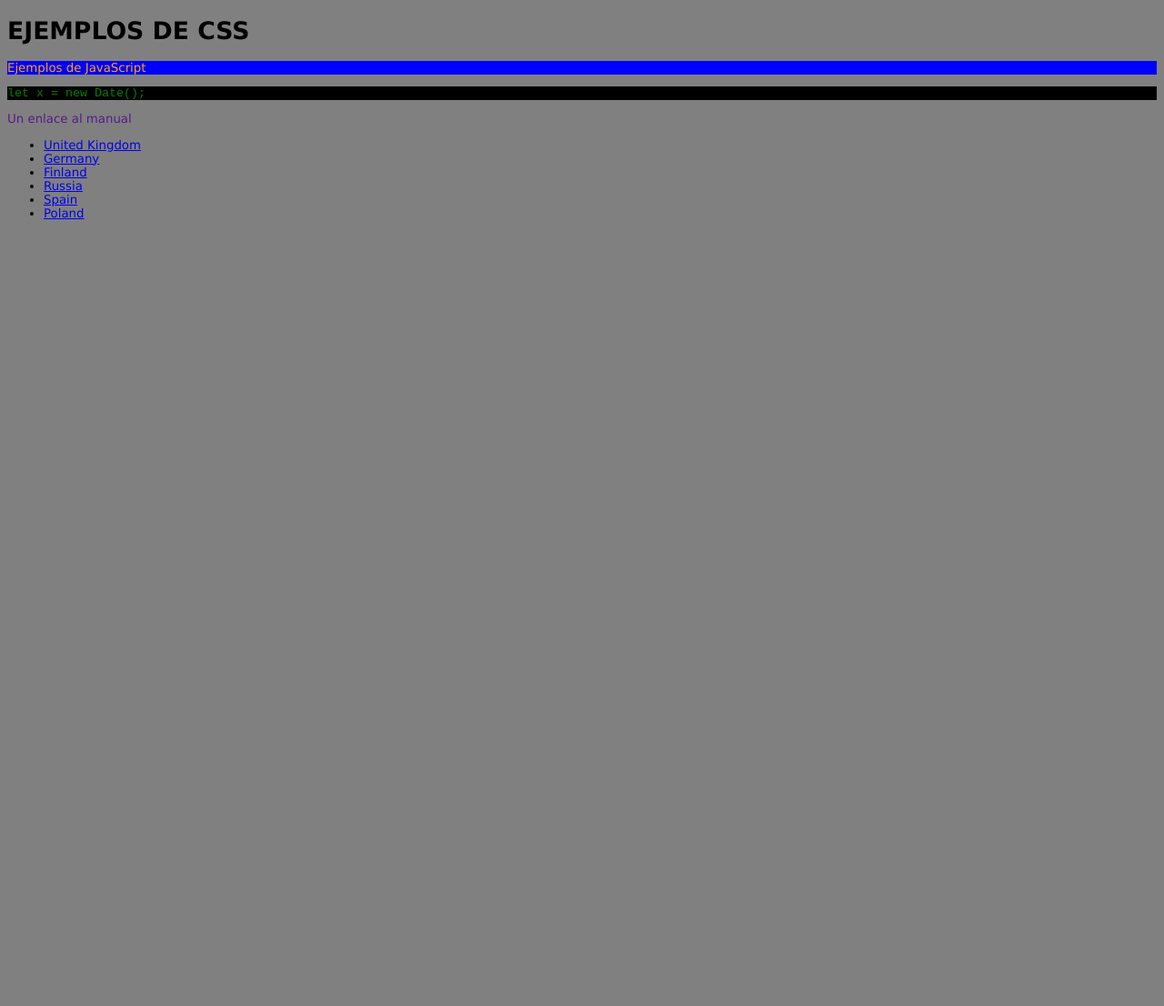
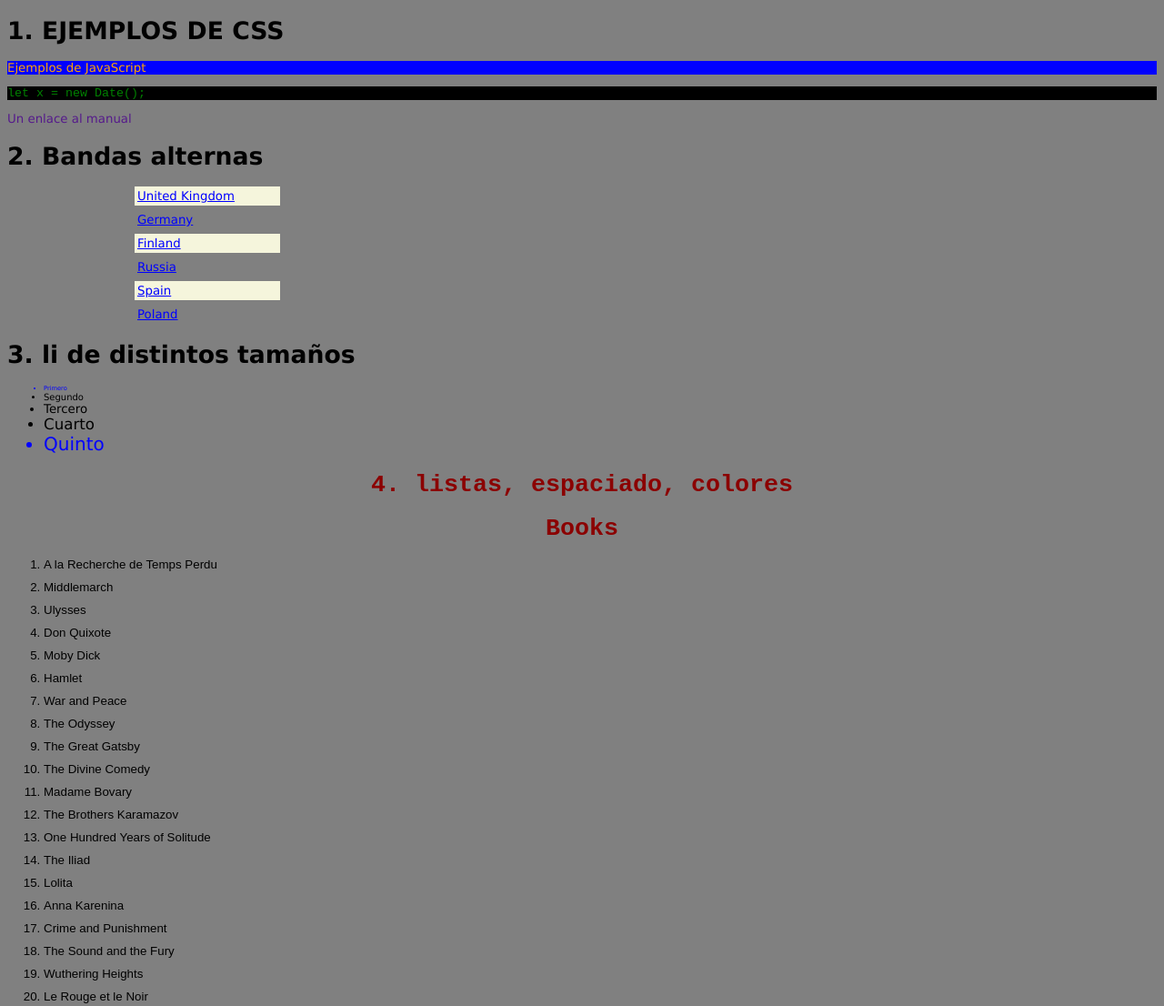
Before and after one commit to joseantonioperez123/DIW26-27, a plain HTML site: page CSS/R2_colores_fuentes_pseudoclases.html in a window 1280 px wide. Shown: the whole page at 91% size. Before the commit the page ends 800 px from the top, so only its background shows below. Drawn offline with Linux system fonts and the light colour scheme.

Commit message:
Relación 2

```diff
--- a/CSS/R2_colores_fuentes_pseudoclases.html
+++ b/CSS/R2_colores_fuentes_pseudoclases.html
@@ -29,10 +29,47 @@
         #título {
             font: "Verdana" 40px gray;
         }
+        /* ejercicio 2 */
+        #ejercicio2 { width: 300px; }
+        .paises {
+            list-style: none;
+            padding: 0;
+            margin-left: 140px;
+        }
+        .paises li {
+            padding: 3px;
+            margin-bottom: 5px;
+        }
+        .paises li:nth-child(odd) { background-color: beige; }
+        .paises li:nth-child(even) { background-color: gray; }
+        #ejercicio2 a { color: blue; }
+        #ejercicio2 a:visited { color: purple; }
+        #ejercicio2 a:hover { color: yellow; }
+        #ejercicio2 a:active { color: green; }
+
+        #ejercicio3 ul li:first-child { font-size: 50%; color: blue;}
+        #ejercicio3 ul li:nth-child(2) { font-size: 75%;}
+        #ejercicio3 ul li:nth-child(3) { font-size: 100%;}
+        #ejercicio3 ul li:nth-child(4) { font-size: 125%;}
+        #ejercicio3 ul li:last-child { font-size: 150%; color: blue;}
+
+        #ejercicio4 h1 {
+            font-family: 'Courier New', Courier, monospace;
+            text-align: center;
+            color: darkred;
+        }
+        #ejercicio4 ul {
+            border-left: 30px;
+            border-top: 50px;
+        }
+        #ejercicio4 li {
+            font-family: Arial, Helvetica, sans-serif;
+            margin-bottom: 10px;
+        }
     </style>
 </head>
 <body>
-    <h1>EJEMPLOS DE CSS</h1>
+    <h1>1. EJEMPLOS DE CSS</h1>
     <p class="naranja">Ejemplos de JavaScript</p>
     <p class="consola">let x = new Date();</p>
     <a href="" class="importante">Un enlace al manual</a>
@@ -49,8 +86,9 @@ tamaño 40pt y color gris oscuro -->
 
 
 
-
-<ul>
+<div id="ejercicio2">
+<h1>2. Bandas alternas</h1>
+<ul class="paises">
  <li><a href="#">United Kingdom</a></li>
  <li><a href="#">Germany</a></li>
  <li><a href="#">Finland</a></li>
@@ -58,6 +96,7 @@ tamaño 40pt y color gris oscuro -->
  <li><a href="#">Spain</a></li>
  <li><a href="#">Poland</a></li>
 </ul>
+</div>
 <!-- EJERCICIO 2: Escribe las reglas CSS necesarias para:
 la lista aparezca sin viñeta
 relleno de la lista 0px
@@ -69,5 +108,85 @@ enlaces no visitados: color azul
 enlaces visitados: color morado
 sobre el enlace: color amarillo
 enlace active: color verde -->
+
+<!-- EJERCICIO 3: Dado el siguiente código HTML, y utilizando las pseudo-clases first-child, first-of-type, nth-of-type,
+nth-last-of-type, last-of-type y/o last-child conseguir el siguiente resultado: -->
+<div id="ejercicio3">
+    <h1>3. li de distintos tamaños</h1>
+<ul>
+<li>Primero</li>
+<li>Segundo</li>
+<li>Tercero</li>
+<li>Cuarto</li>
+<li>Quinto</li>
+</ul>
+</div>
+
+<!-- EJERCICIIO 4
+El HTML que sigue es para una lista simple. Tienes que darle formato siguiendo las siguientes reglas:
+• los elementos de la lista deben aparecer al menos 20 píxeles desde el borde izquierdo de la
+página
+• los elementos de la lista estarán separados al menos10 píxeles entre sí
+• centrar el encabezado
+• mantener la lista al menos 50 píxeles del encabezado
+• los títulos de los libros en la lista no deben mostrarse en una fuente serif
+• el encabezado debe usar una fuente diferente a la lista
+• el texto del encabezado debe ser rojo oscuro
+• rompe las reglas CSS en dos archivos .css diferentes. Un archivo debe contener las reglas de
+espaciado, el otro las reglas de fuentes o  colores. Enlazar ambos en tu documento HTML.
+• En lugar de números, haz que los elementos de la lista estén ordenados alfabéticamente
+• Copia la lista en otra diferente. Esta lista será desordenada. Aplica un estilo a los elementos de
+la lista para que tengan puntos de viñeta cuadrada. El fondo de la lista será Amarillo claro. El
+fondo de cada element será gris.
+• Haz otra copia. La viñeta será una imagen.  -->
+<div id="ejercicio4">
+<H1>4. listas, espaciado, colores</H1>
+<h1>Books</h1>
+<ol>
+<li>A la Recherche de Temps Perdu</li>
+<li>Middlemarch</li>
+<li>Ulysses</li>
+<li>Don Quixote</li>
+<li>Moby Dick</li>
+<li>Hamlet</li>
+<li>War and Peace</li>
+<li>The Odyssey</li>
+<li>The Great Gatsby</li>
+<li>The Divine Comedy</li>
+<li>Madame Bovary</li>
+<li>The Brothers Karamazov</li>
+<li>One Hundred Years of Solitude</li>
+<li>The Iliad</li>
+<li>Lolita</li>
+<li>Anna Karenina</li>
+<li>Crime and Punishment</li>
+<li>The Sound and the Fury</li>
+<li>Wuthering Heights</li>
+<li>Le Rouge et le Noir</li>
+</ol>
+</div>
+
+
+<!--
+ .hermano + .padre  div {
+            font-size: xx-large;
+            margin-left: 60px;
+        }   <<<<<<<<<< cualquier etiqueta <div> que se encuentre dentro de un elemento .padre,
+                     siempre y cuando este .padre aparezca inmediatamente después
+                     de un elemento .hermano al mismo nivel.
+div#diva ~ p {
+                background-color:lightgreen;
+        } <<<<<<<<< aplica a todos los p que aparecen a continuación de un div con id diva
+                    y comparten el mismo elemento padre (hermanos)
+div#diva + p {
+                background-color:lightgreen;
+        } <<<<<<<<< aplica al p que aparece a continuación de un div con id diva
+                    y comparten el mismo elemento padre (hermano adyacente)
+div#diva  p {
+                background-color:lightgreen;
+        } <<<<<<<<< aplica a todos los p que aparecen dentro de un div con id diva
+
+-->
+
 </body>
 </html>
```
